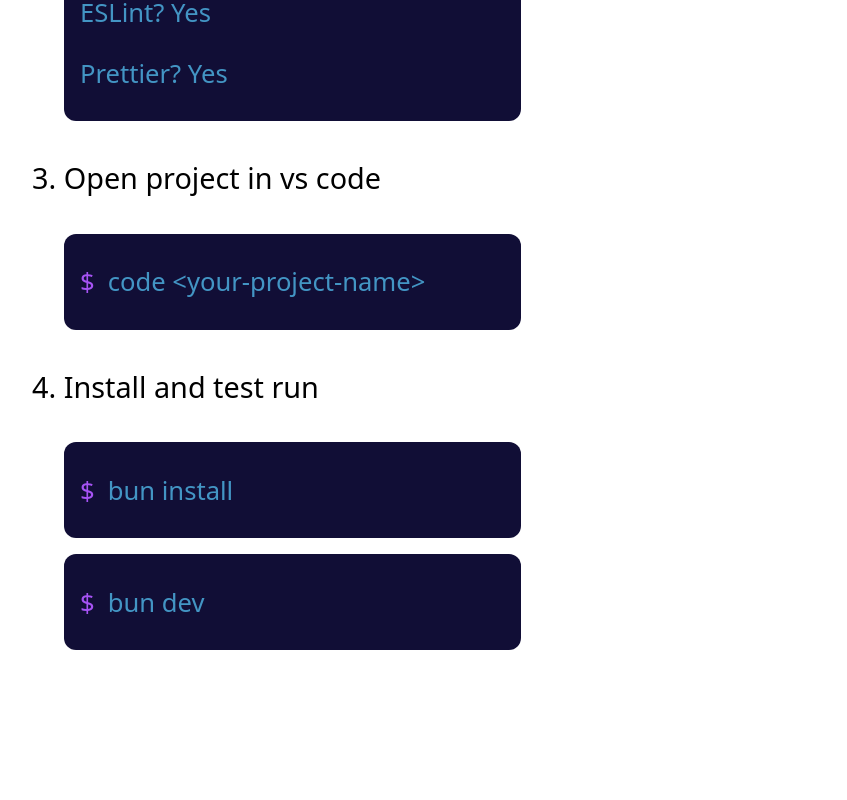
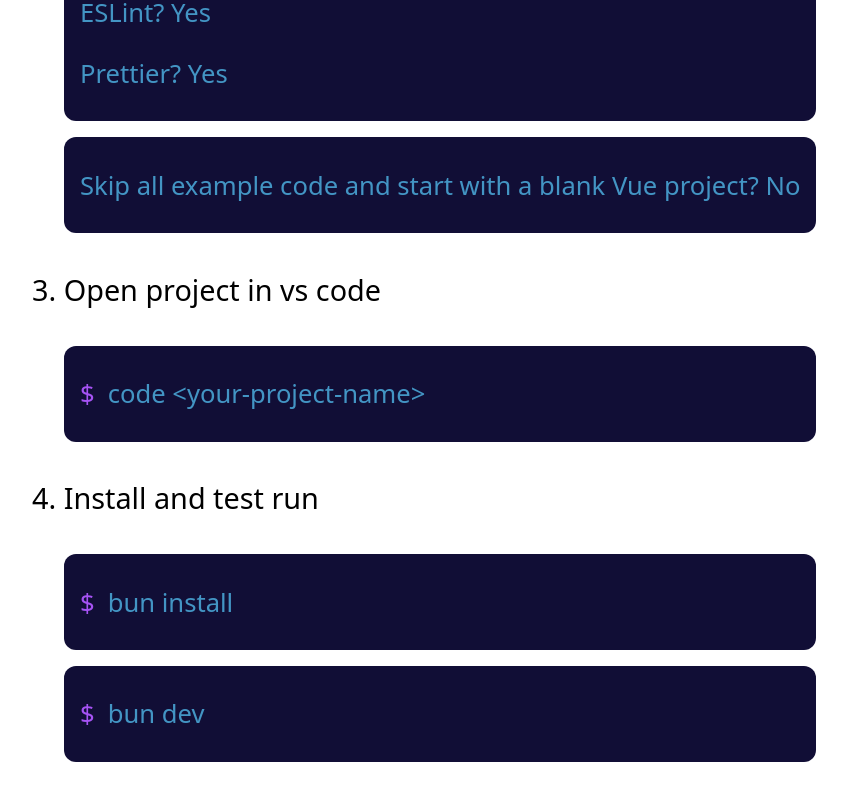
Before and after one commit to csm-18/vue3-notes, a Vue app in the folder frontend/: page /#/ in a window 1280 px wide. Shown: the part 1098-1898 px from the top of the page, without its empty margins (176-1023 px from the left). Before the commit the page ends 1820 px from the top, so only its background shows below. Built offline with nearby package versions, Linux system fonts and the light colour scheme.

Commit message:
add 'skip all example code' option to step 2

```diff
--- a/frontend/src/components/ProjectSetup.vue
+++ b/frontend/src/components/ProjectSetup.vue
@@ -27,6 +27,10 @@ import CodeBlock from './CodeBlock.vue'
           'ESLint? Yes',
           'Prettier? Yes',
         ]"
+      />
+      <code-block
+        class="code"
+        :code="['Skip all example code and start with a blank Vue project? No']"
       />
       <p>3. Open project in vs code</p>
       <code-block class="code" dollar="true" :code="['code <your-project-name>']" />
```
